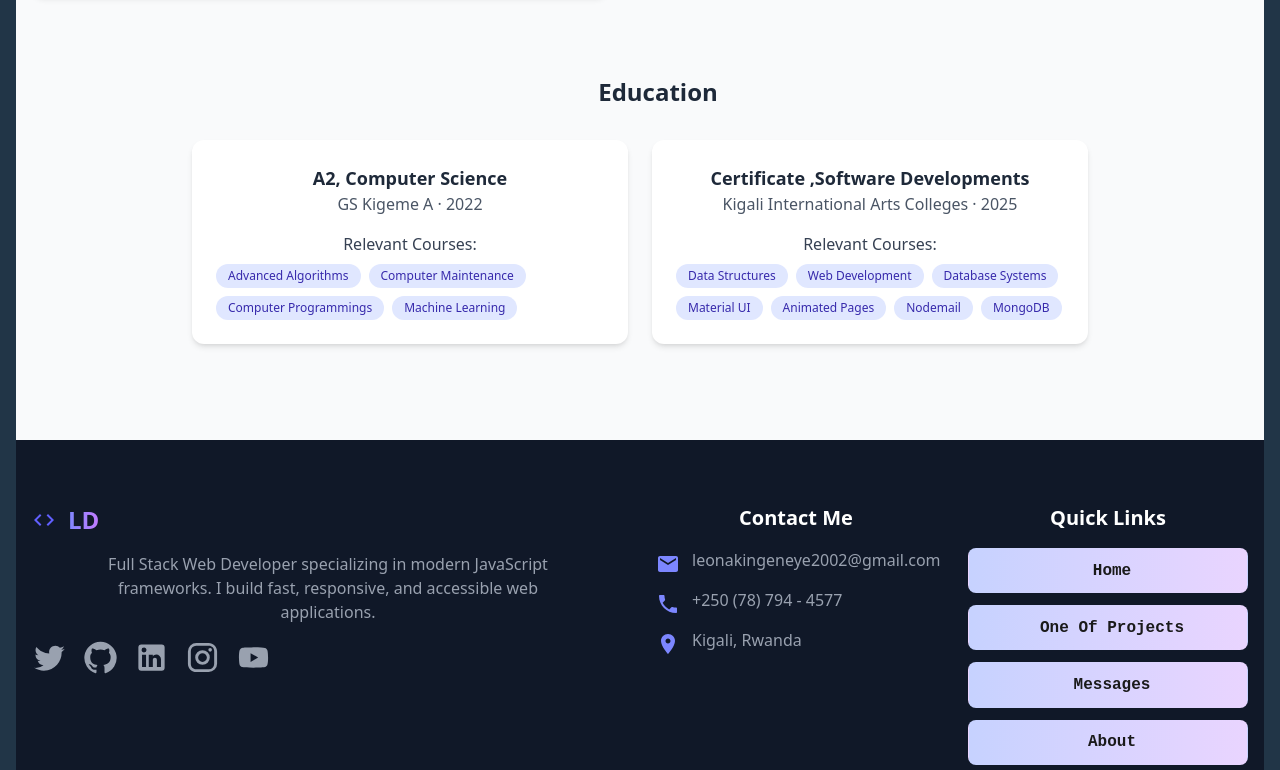
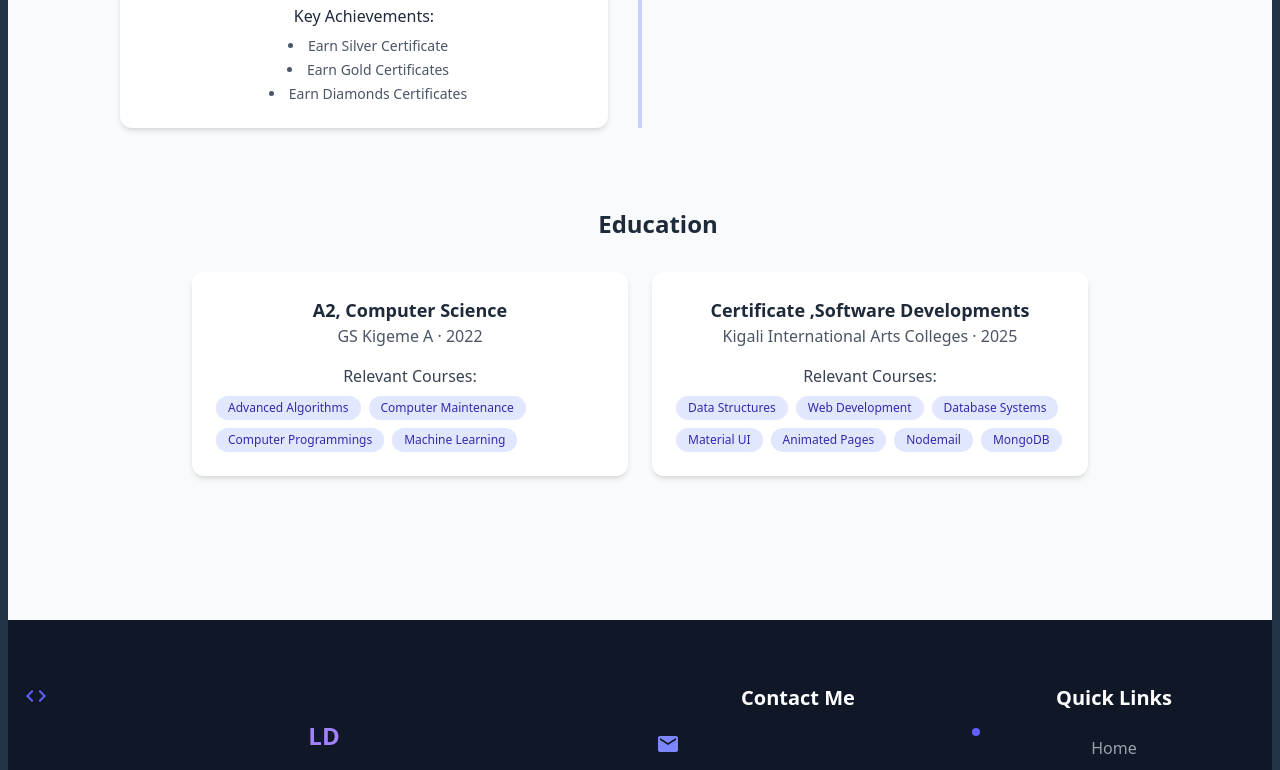
Before and after one commit to Leon-kings/PortfolioWeb, a React (Vite) app: page /7092/2416 in a window 1280 px wide. Shown: the part 2000-2770 px from the top of the page. Built offline with nearby package versions, Linux system fonts and the light colour scheme; some icons are missing.

Commit message:
changes on sixe of width

```diff
--- a/src/App.css
+++ b/src/App.css
@@ -1,26 +1,6 @@
 #root {
   max-width: 1280px;
   margin: 0 auto;
-  padding: 1rem;
+  padding: 0.5rem;
   text-align: center;
 }
-
-/* Ensure all container elements take full width */
-.app-container {
-  width: 100%;
-  max-width: 100%;
-  margin: 0 auto;
-  padding: 0;
-}
-
-/* Make sure your navbar and other components don't create horizontal overflow */
-.navbar {
-  width: 100%;
-}
-
-/* Additional full-width styles for other components */
-.main-content {
-  width: 100%;
-  padding: 0;
-  margin: 0;
-}
--- a/src/App.jsx
+++ b/src/App.jsx
@@ -1,8 +1,6 @@
-
 import { BrowserRouter as Router, Routes, Route } from "react-router-dom";
-import React from "react";
+import React, { useState, useEffect } from "react";
 import "./App.css";
-import { useState, useEffect } from "react";
 import { ToastContainer } from "react-toastify";
 import "react-toastify/dist/ReactToastify.css";
 import { LoadingSpinner } from "./components/loadingspinn/LoaddingSpin";
@@ -26,9 +24,10 @@ export default function App() {
     }, 3000);
     return () => clearTimeout(timer);
   }, []);
+
   return (
     <>
-      <div className="w-full">
+      <div className="w-full min-h-screen grid grid-rows-[auto,1fr,auto]">
         {/* Loading Spinner */}
         {isLoading && <LoadingSpinner />}
 
@@ -45,11 +44,27 @@ export default function App() {
           pauseOnHover
           theme="light"
         />
-        <main className="app-container w-full mx-auto py-8 px-4">
+
         {!isLoading && (
-           <div className="routes">
+          <>
+            {/* Navbar */}
             <Navbar />
-              <div className="w-full main-content min-h-screen bg-gray-50">
+
+            {/* Main Content with responsive grid */}
+            <main
+              className="main-content bg-gray-50
+              px-3 sm:px-6 md:px-10 lg:px-16 xl:px-24
+              py-6 sm:py-8 md:py-10 lg:py-12"
+            >
+              <div
+                className="grid grid-cols-1
+                sm:grid-cols-2
+                md:grid-cols-3
+                lg:grid-cols-4
+                xl:grid-cols-5
+                gap-6"
+              >
+                <div className="col-span-full">
                   <Routes>
                     <Route path="/" element={<Home />} />
                     <Route path="/7382/2922" element={<Services />} />
@@ -59,6 +74,10 @@ export default function App() {
                     <Route path="/7893/1673" element={<Portfolio />} />
                     <Route path="*" element={<NotFound />} />
                   </Routes>
+                </div>
+              </div>
+
+              {/* Page-level Toast */}
               <ToastContainer
                 position="top-right"
                 autoClose={3000}
@@ -70,12 +89,12 @@ export default function App() {
                 draggable
                 pauseOnHover
               />
-              </div>
+            </main>
 
+            {/* Footer */}
             <Footer />
-            </div>
+          </>
         )}
-        </main>
       </div>
     </>
   );
--- a/src/components/footer/Footer.jsx
+++ b/src/components/footer/Footer.jsx
@@ -20,13 +20,12 @@ import axios from "axios";
 
 export const Footer = () => {
   const [email, setEmail] = useState("");
-  const [status, setStatus] = useState(""); // 'idle', 'loading', 'success', 'error'
+  const [status, setStatus] = useState("");
   const [message, setMessage] = useState("");
 
   const handleSubmit = async (e) => {
     e.preventDefault();
 
-    // Basic email validation
     if (!email || !email.includes("@")) {
       setStatus("error");
       setMessage("Please enter a valid email address");
@@ -37,14 +36,12 @@ export const Footer = () => {
     setStatus("loading");
 
     try {
-      const response = await axios.post(
+      await axios.post(
         "https://leonstatusprofile.onrender.com/subscription",
         { email },
         {
-          headers: {
-            "Content-Type": "application/json",
-          },
-          timeout: 5000, // 5 seconds timeout
+          headers: { "Content-Type": "application/json" },
+          timeout: 5000,
         }
       );
 
@@ -53,15 +50,11 @@ export const Footer = () => {
       setEmail("");
     } catch (error) {
       let errorMessage = "Subscription failed. Please try again later.";
-
       if (error.response) {
-        // Server responded with a status other than 2xx
         errorMessage = error.response.data?.message || errorMessage;
       } else if (error.request) {
-        // Request was made but no response received
         errorMessage = "Network error. Please check your connection.";
       }
-
       setStatus("error");
       setMessage(errorMessage);
     }
@@ -89,17 +82,18 @@ export const Footer = () => {
 
   return (
     <footer className="w-full bg-gray-900 text-white pt-16 pb-8">
-      <div className="container mx-auto px-4">
-        <div className="grid w-full grid-cols-1 md:grid-cols-2 lg:grid-cols-4 gap-8 mb-12">
+      <div className="container px-4">
+        {/* Grid for About, Contact, Quick Links */}
+        <div className="grid grid-cols-1 md:grid-cols-2 lg:grid-cols-4 gap-8 mb-12">
           {/* About Section */}
           <div className="lg:col-span-2">
             <motion.div
               initial={{ opacity: 0, y: 20 }}
               whileInView={{ opacity: 1, y: 0 }}
               transition={{ duration: 0.5 }}
-              className="flex items-center mb-4"
+              className="grid grid-cols-[auto,1fr] items-center gap-3 mb-4"
             >
-              <Code className="text-indigo-500 text-4xl mr-3" />
+              <Code className="text-indigo-500 text-4xl" />
               <h2 className="text-2xl font-bold bg-clip-text text-transparent bg-gradient-to-r from-indigo-400 to-purple-400">
                 LD
               </h2>
@@ -109,14 +103,15 @@ export const Footer = () => {
               frameworks. I build fast, responsive, and accessible web <br />
               applications.
             </p>
-            <div className="flex space-x-4">
+            {/* Social icons grid instead of flex */}
+            <div className="grid grid-cols-5 gap-4 max-w-xs">
               {socialLinks.map((link, index) => (
                 <motion.div
                   key={index}
                   target="_blank"
                   rel="noopener noreferrer"
                   whileHover={{ y: -3, scale: 1.1 }}
-                  className="text-gray-400 hover:text-indigo-400 transition-colors"
+                  className="text-gray-400 hover:text-indigo-400 transition-colors text-center"
                 >
                   {React.cloneElement(link.icon, { fontSize: "large" })}
                 </motion.div>
@@ -133,21 +128,21 @@ export const Footer = () => {
             <h3 className="text-xl font-semibold mb-4 text-white">
               Contact Me
             </h3>
-            <ul className="space-y-3">
-              <li className="flex items-start">
-                <Email className="text-indigo-400 mr-3 mt-1" />
+            <ul className="grid gap-3">
+              <li className="grid grid-cols-[auto,1fr] items-start gap-3">
+                <Email className="text-indigo-400 mt-1" />
                 <span className="text-gray-400 hover:text-white transition-colors">
                   leonakingeneye2002@gmail.com
                 </span>
               </li>
-              <li className="flex items-start">
-                <Phone className="text-indigo-400 mr-3 mt-1" />
+              <li className="grid grid-cols-[auto,1fr] items-start gap-3">
+                <Phone className="text-indigo-400 mt-1" />
                 <span className="text-gray-400 hover:text-white transition-colors">
                   +250 (78) 794 - 4577
                 </span>
               </li>
-              <li className="flex items-start">
-                <LocationOn className="text-indigo-400 mr-3 mt-1" />
+              <li className="grid grid-cols-[auto,1fr] items-start gap-3">
+                <LocationOn className="text-indigo-400 mt-1" />
                 <span className="text-gray-400 hover:text-white transition-colors">
                   Kigali, Rwanda
                 </span>
@@ -164,17 +159,15 @@ export const Footer = () => {
             <h3 className="text-xl font-semibold mb-4 text-white">
               Quick Links
             </h3>
-            <ul className="space-y-3">
+            <ul className="grid gap-3">
               {quickLinks.map((link, index) => (
                 <li key={index}>
                   <Link
                     to={link.url}
-                    className="text-gray-400 hover:text-indigo-400 transition-colors flex items-center"
+                    className="text-gray-400 hover:text-indigo-400 transition-colors grid grid-cols-[auto,1fr] items-center"
                   >
-                    <button className="w-full bg-gradient-to-r from-indigo-200 to-purple-200">
-                      <span className="w-2 h-2 bg-indigo-500 rounded-full mr-2"></span>
-                      {link.name}
-                    </button>
+                    <span className="w-2 h-2 bg-indigo-500 rounded-full mr-2"></span>
+                    {link.name}
                   </Link>
                 </li>
               ))}
@@ -189,7 +182,6 @@ export const Footer = () => {
           transition={{ duration: 0.5 }}
           className="relative bg-gradient-to-r from-indigo-900 to-purple-900 rounded-xl p-8 mb-12 overflow-hidden"
         >
-          {/* Decorative elements */}
           <div className="absolute -top-10 -right-10 w-32 h-32 bg-indigo-800 rounded-full opacity-20"></div>
           <div className="absolute -bottom-10 -left-10 w-40 h-40 bg-purple-800 rounded-full opacity-20"></div>
           <div className="absolute top-0 left-0 w-full h-full bg-gradient-to-br from-transparent via-transparent to-indigo-600 opacity-10"></div>
@@ -207,9 +199,9 @@ export const Footer = () => {
               <motion.div
                 initial={{ opacity: 0, y: 20 }}
                 animate={{ opacity: 1, y: 0 }}
-                className="bg-green-500/20 text-green-400 p-4 rounded-lg flex flex-col items-center justify-center"
+                className="bg-green-500/20 text-green-400 p-4 rounded-lg grid gap-2 place-items-center"
               >
-                <div className="flex items-center space-x-2 mb-2">
+                <div className="grid grid-cols-[auto,1fr] gap-2 items-center mb-2">
                   <CheckCircle fontSize="large" />
                   <span className="text-lg font-medium">{message}</span>
                 </div>
@@ -224,9 +216,9 @@ export const Footer = () => {
               <motion.div
                 initial={{ opacity: 0, y: 20 }}
                 animate={{ opacity: 1, y: 0 }}
-                className="bg-red-500/20 text-red-400 p-4 rounded-lg flex flex-col items-center justify-center"
+                className="bg-red-500/20 text-red-400 p-4 rounded-lg grid gap-2 place-items-center"
               >
-                <div className="flex items-center space-x-2 mb-2">
+                <div className="grid grid-cols-[auto,1fr] gap-2 items-center mb-2">
                   <Error fontSize="large" />
                   <span className="text-lg font-medium">{message}</span>
                 </div>
@@ -240,21 +232,21 @@ export const Footer = () => {
             ) : (
               <form
                 onSubmit={handleSubmit}
-                className="flex flex-col sm:flex-row gap-3 max-w-md mx-auto"
+                className="grid sm:grid-cols-[1fr,auto] gap-3 max-w-md mx-auto"
               >
                 <input
                   type="email"
                   value={email}
                   onChange={(e) => setEmail(e.target.value)}
                   placeholder="Your email address"
-                  className="flex-grow px-4 bg-white/90 py-3 rounded-lg focus:outline-none focus:ring-2 focus:ring-indigo-500 text-gray-900"
+                  className="px-4 bg-white/90 py-3 rounded-lg focus:outline-none focus:ring-2 focus:ring-indigo-500 text-gray-900"
                   required
                   disabled={status === "loading"}
                 />
                 <button
                   type="submit"
                   disabled={status === "loading"}
-                  className={`px-6 py-3 rounded-lg font-medium transition-colors flex items-center justify-center space-x-2 min-w-[150px] ${
+                  className={`px-6 py-3 rounded-lg font-medium transition-colors grid grid-cols-[auto,1fr] items-center justify-center gap-2 min-w-[150px] ${
                     status === "loading"
                       ? "bg-gradient-to-r from-indigo-300 to-purple-200 cursor-not-allowed"
                       : "bg-gradient-to-r from-indigo-400 to-blue-400"
@@ -263,7 +255,7 @@ export const Footer = () => {
                   {status === "loading" ? (
                     <>
                       <svg
-                        className="animate-spin -ml-1 mr-2 h-5 w-5 text-white"
+                        className="animate-spin h-5 w-5 text-white"
                         xmlns="http://www.w3.org/2000/svg"
                         fill="none"
                         viewBox="0 0 24 24"
--- a/src/index.css
+++ b/src/index.css
@@ -18,6 +18,7 @@ body {
   display: flex;
   place-items: center;
   min-width: 100%;
+  margin: 0;
   width: 100%;
   min-height: 100vh;
 }
@@ -29,22 +30,28 @@ button {
   font-size: 1em;
   font-weight: 500;
   font-family: inherit;
-
   cursor: pointer;
   transition: border-color 0.25s;
 }
 
-@media (max-width: 884px) {
-  .hero .w-full {
-    width: 100%;
-  }
+
+
+@keyframes fadeIn {
+  from { opacity: 0 }
+  to { opacity: 1 }
 }
+.animate-fadeIn {
+  animation: fadeIn 0.2s ease-in-out;
+}
+
 
 @media (prefers-color-scheme: light) {
   :root {
     color: #ffffff;
     background-color: #213547;
     width: 100%;
+    padding: 0;
+    margin: 0;
   }
 
   button {
@@ -55,6 +62,4 @@ button {
   }
 }
 
-
-
 @import "tailwindcss";
--- a/src/pages/home/Home.jsx
+++ b/src/pages/home/Home.jsx
@@ -10,10 +10,10 @@ export default function Home() {
     <>
       <div className="w-full text-black">
         <Hero />
-        {/* <About /> */}
-        {/* <Services />
+        <About />
+        <Services />
         <Experience />
-        <Portfolio /> */}
+        <Portfolio />
       </div>
     </>
   );
```
Also changed, not shown: src/components/navbar/Navbar.jsx (+9 -24 lines). Lines whose indentation alone changed are shown as unchanged.
